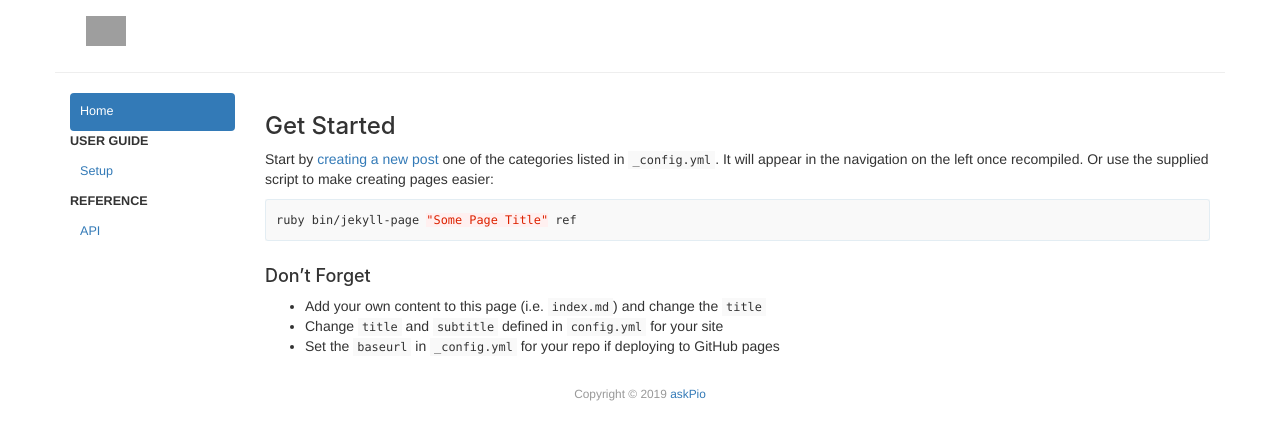
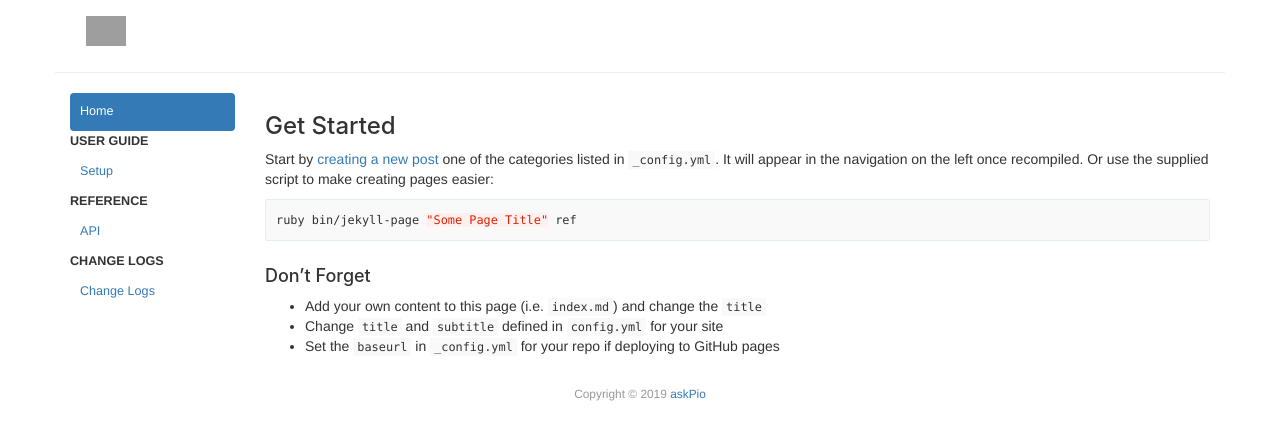
Before and after one commit to Harshgupta71/askPio_Documentation, a Jekyll site: the page built from index.md, in a window 1280 px wide. Shown: the top 440 px of the page. Built offline with Jekyll 4.4.1, drawn with Linux system fonts in a browser that asks for light colours; part of the change alters nothing that is shown; grey boxes are pictures that could not be loaded.

Commit message:
Update _config.yml

```diff
--- a/_config.yml
+++ b/_config.yml
@@ -30,7 +30,7 @@ sections: [
     ['start', 'Getting Started'],
     ['guide', 'User Guide'],
     ['ref', 'Reference'],
-    ['clogs', 'Change Logs'],
+    ['changelogs', 'Change Logs'],
     ['tut', 'Tutorials'],
     ['help', 'Help']
 ]
```
